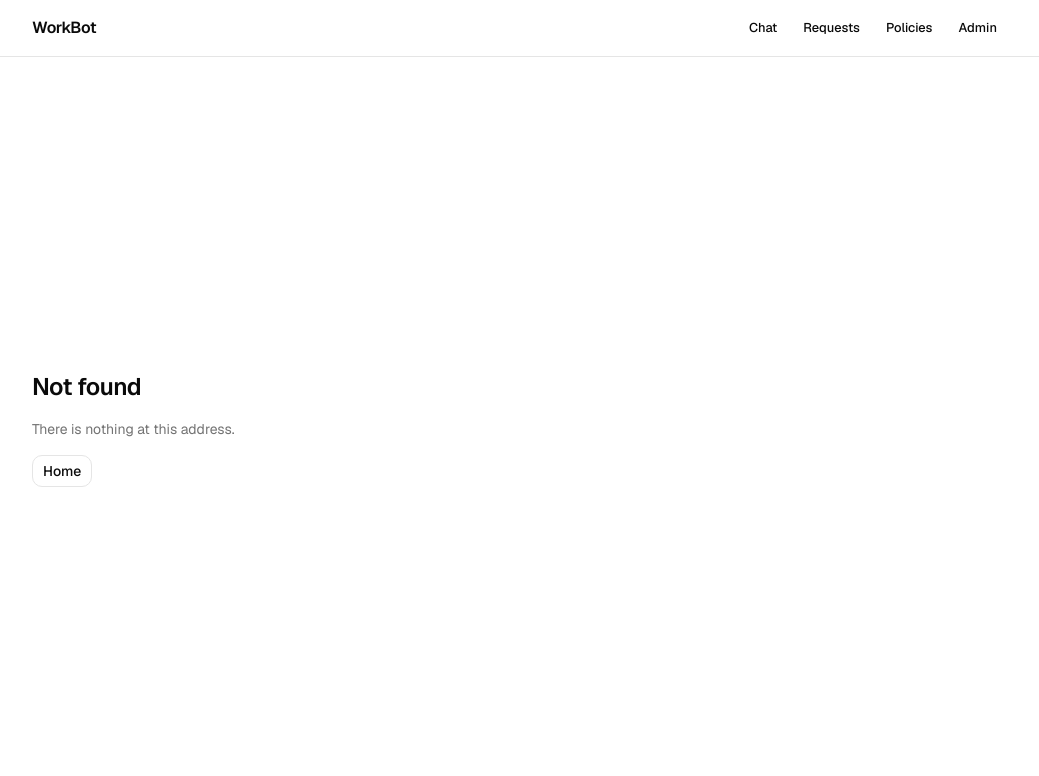
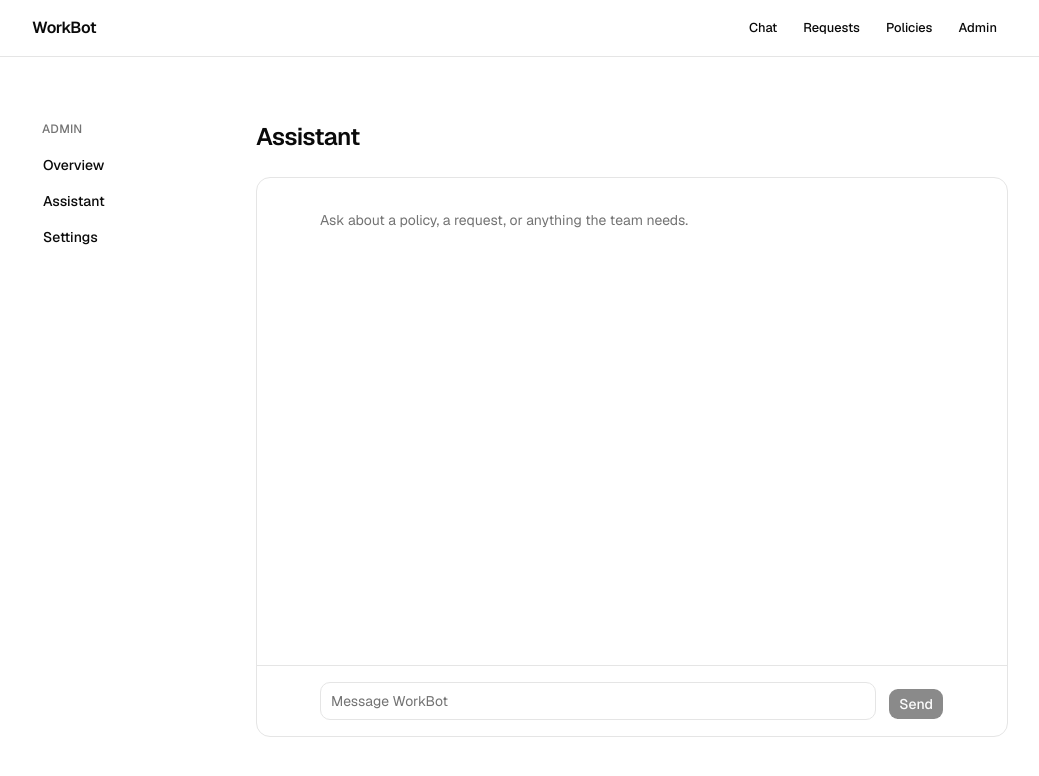
Before and after one commit to anusheel/workbot, a Next.js app: page /admin/assistant in a window 1280 px wide. Before the commit this address had no page. Shown: the top 776 px of the page, without its empty margins (120-1159 px from the left). Built offline with nearby package versions, Linux system fonts and the light colour scheme.

Commit message:
Add the assistant to the admin console (WB-25)
The same Chat component on the same route handler, in a panel under /admin/assistant.

```diff
--- /dev/null
+++ b/src/app/admin/assistant/page.tsx
@@ -0,0 +1,15 @@
+import type { Metadata } from "next";
+import { Chat } from "@/components/chat";
+
+export const metadata: Metadata = { title: "Assistant" };
+
+export default function AssistantPage() {
+  return (
+    <>
+      <h1 className="text-2xl font-semibold tracking-tight">Assistant</h1>
+      <div className="mt-6 h-[70vh] rounded-xl border">
+        <Chat id="admin" />
+      </div>
+    </>
+  );
+}
--- a/src/app/admin/layout.tsx
+++ b/src/app/admin/layout.tsx
@@ -3,6 +3,7 @@ import { Button } from "@/components/ui/button";
 
 const nav = [
   { href: "/admin", label: "Overview" },
+  { href: "/admin/assistant", label: "Assistant" },
   { href: "/admin/settings", label: "Settings" },
 ] as const;
 
```
